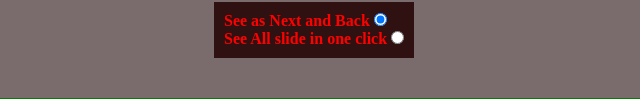
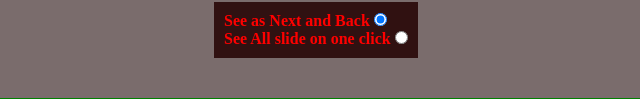
Before and after one commit to Safarbek/umarov.com, a plain HTML site: page index.html in a window 1280 px wide. Shown: the part 688-799 px from the top of the page, 426-1066 px from the left. Drawn offline with Linux system fonts and the light colour scheme.

Commit message:
Update index.html

```diff
--- a/index.html
+++ b/index.html
@@ -33,7 +33,7 @@
             <label for="">See as Next and Back</label>
             <input type="radio" value="11" name="nextBack" onclick="check(this)"  checked id="nextBack">
             <br>
-            <label for="">See All slide in one click</label>
+            <label for="">See All slide on one click</label>
             <input type="radio" value='11' name="nextBack" onclick="check(this)" id="allSlide">
         </div>
     </div>
```
